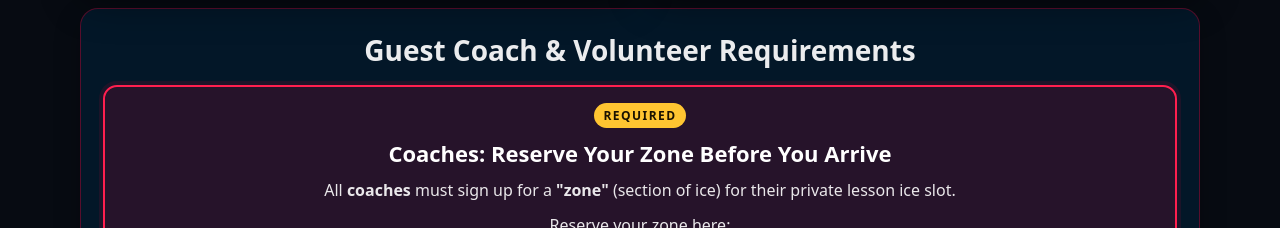
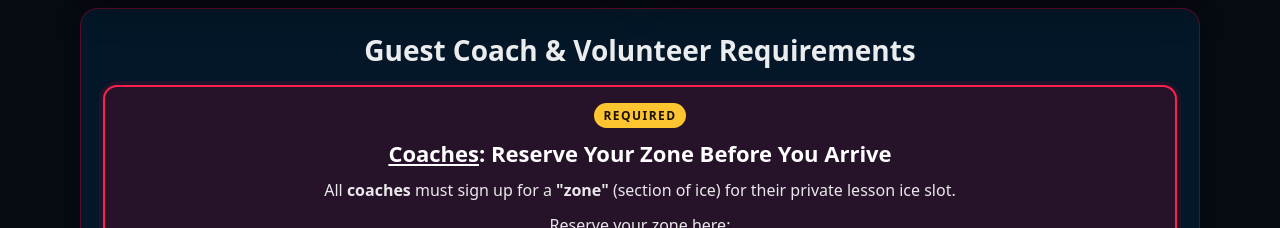
Before and after one commit to Avmannino/private_lessons_webpage_embed, a React (Vite) app: page / in a window 1280 px wide. Shown: the part 1100-1328 px from the top of the page. Built offline with nearby package versions, Linux system fonts and the light colour scheme.

Commit message:
Underline Coaches in zone callout headline
Co-Authored-By: Claude Opus 5.5 <noreply@anthropic.com>

```diff
--- a/src/App.jsx
+++ b/src/App.jsx
@@ -176,7 +176,7 @@ export default function App() {
 
               <div className="requirementItem requirementAlert">
                 <span className="requiredBadge">Required</span>
-                <p className="requirementAlertTitle">Coaches: Reserve Your Zone Before You Arrive</p>
+                <p className="requirementAlertTitle"><u>Coaches</u>: Reserve Your Zone Before You Arrive</p>
                 <p className="requirementText">
                   All <strong>coaches</strong> must sign up for a <strong>"zone"</strong> (section of
                   ice) for their private lesson ice slot.
```
